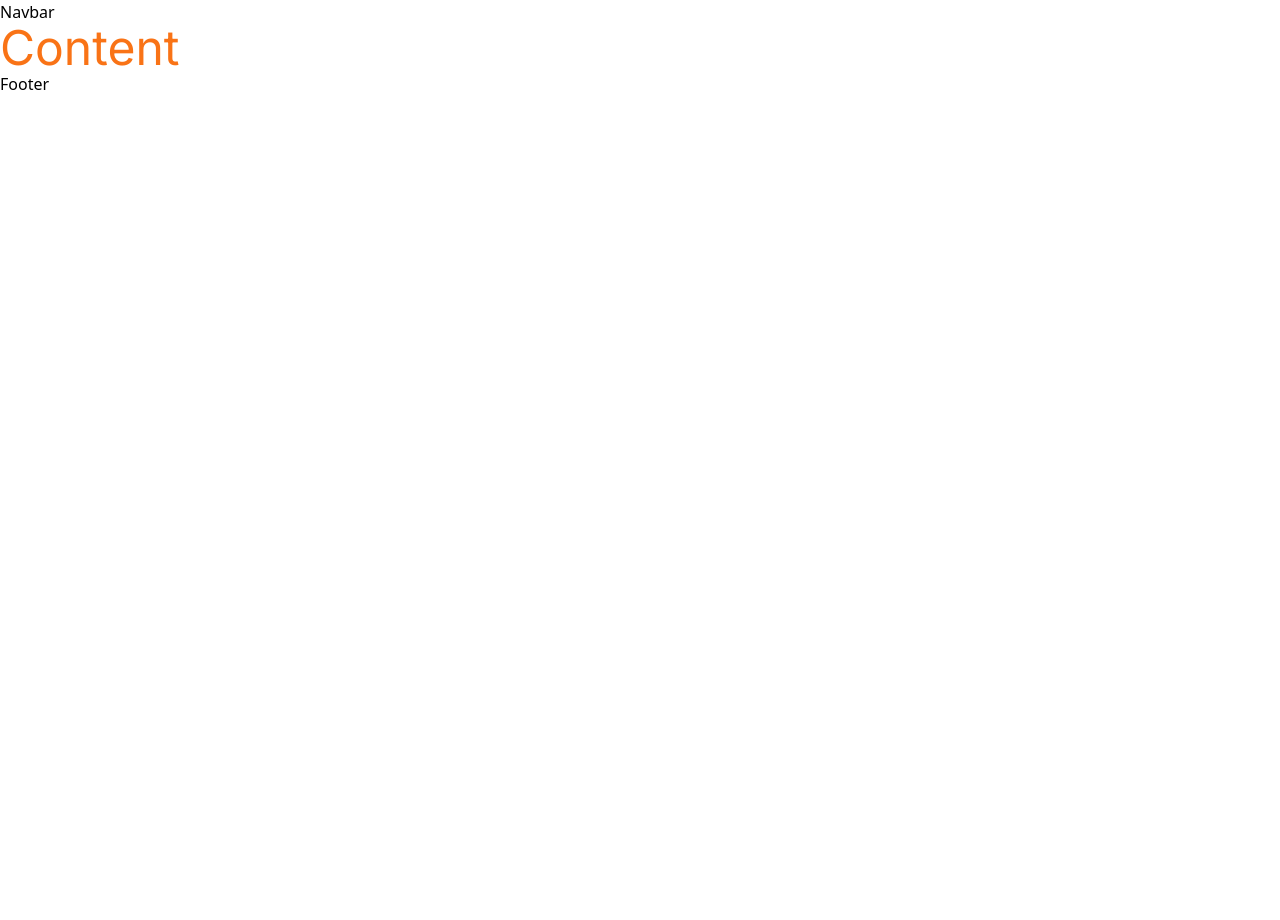
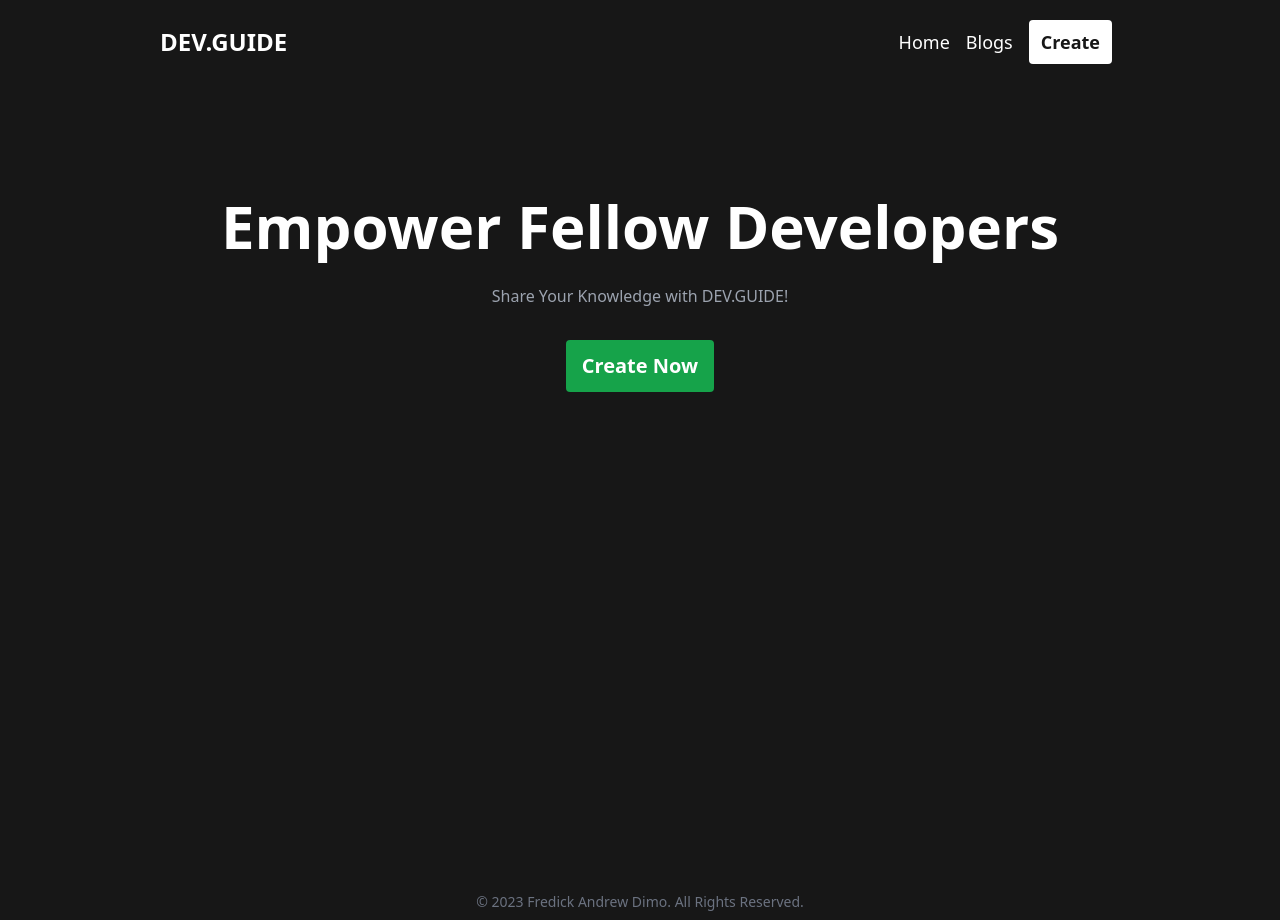
Before and after one commit to fredickandrewdimo/Dev-Guide, a React (Vite) app in the folder Dev.Guide/: page / in a window 1280 px wide. Before the commit the page ends 800 px from the top, so only its background shows below. Built offline with nearby package versions, Linux system fonts and the light colour scheme.

Commit message:
Created the homepage

```diff
--- a/Dev.Guide/index.html
+++ b/Dev.Guide/index.html
@@ -5,7 +5,7 @@
   <meta charset="UTF-8" />
   <link rel="icon" type="image/svg+xml" href="/vite.svg" />
   <meta name="viewport" content="width=device-width, initial-scale=1.0" />
-  <title>Dev.Guide</title>
+  <title>DEV.GUIDE</title>
 
   <link rel="preconnect" href="https://fonts.googleapis.com">
   <link rel="preconnect" href="https://fonts.gstatic.com" crossorigin>
--- a/Dev.Guide/package.json
+++ b/Dev.Guide/package.json
@@ -10,7 +10,8 @@
   },
   "dependencies": {
     "react": "^18.2.0",
-    "react-dom": "^18.2.0"
+    "react-dom": "^18.2.0",
+    "react-router-dom": "^5.3.4"
   },
   "devDependencies": {
     "@types/react": "^18.0.27",
--- a/Dev.Guide/src/App.jsx
+++ b/Dev.Guide/src/App.jsx
@@ -1,12 +1,13 @@
 import Footer from "./components/Footer";
+import Home from "./components/Home";
 import Navbar from "./components/Navbar";
 
 function App() {
   return (
-    <div className="App">
+    <div className="App bg-neutral-900 font-inter min-h-screen">
       <Navbar />
-      <div className="content">
-        <h1 className="text-orange-500 font-custom text-5xl">Content</h1>
+      <div className="mx-auto w-11/12 md:w-9/12 py-28 min-h-screen">
+        <Home />
       </div>
       <Footer />
     </div>
--- a/Dev.Guide/src/components/Footer.jsx
+++ b/Dev.Guide/src/components/Footer.jsx
@@ -1,7 +1,9 @@
 const Footer = () => {
   return (
-    <div className="footer">
-      <h1>Footer</h1>
+    <div className="flex items-center justify-center mx-auto w-11/12 md:w-9/12 py-2">
+      <p className="text-sm text-gray-500">
+        © 2023 Fredick Andrew Dimo. All Rights Reserved.
+      </p>
     </div>
   );
 };
--- a/Dev.Guide/src/components/Home.jsx
+++ b/Dev.Guide/src/components/Home.jsx
@@ -1,5 +1,15 @@
 const Home = () => {
-  return <div className="home">Home</div>;
+  return (
+    <div className="flex-col text-center">
+      <h1 className="text-white text-6xl font-bold">
+        Empower Fellow Developers
+      </h1>
+      <p className="text-gray-400 mt-7">Share Your Knowledge with DEV.GUIDE!</p>
+      <button className="text-white py-3 px-4 bg-green-600 font-bold rounded text-xl mt-8">
+        Create Now
+      </button>
+    </div>
+  );
 };
 
 export default Home;
--- a/Dev.Guide/src/components/Navbar.jsx
+++ b/Dev.Guide/src/components/Navbar.jsx
@@ -1,7 +1,20 @@
+import { Link } from "react-router-dom";
+
 const Navbar = () => {
   return (
-    <div className="nav">
-      <h1>Navbar</h1>
+    <div className="flex items-center justify-between mx-auto w-11/12 md:w-9/12 py-5">
+      <h1 className="text-white font-bold text-2xl">DEV.GUIDE</h1>
+      <div className="text-lg text-white">
+        <a className="mx-2" href="#">
+          Home
+        </a>
+        <a className="mx-2" href="#">
+          Blogs
+        </a>
+        <button className="mx-2 py-2 px-3 rounded bg-white text-neutral-900 font-bold">
+          Create
+        </button>
+      </div>
     </div>
   );
 };
--- a/Dev.Guide/tailwind.config.cjs
+++ b/Dev.Guide/tailwind.config.cjs
@@ -1,11 +1,11 @@
 /** @type {import('tailwindcss').Config} */
 module.exports = {
-  purge: {
-    content: ["./*.html", "./src/*.jsx"],
-  },
+  content: ["./index.html", "./src/**/*.{jsx,js}"],
   theme: {
     fontFamily: {
-      custom: ["Inter", "sans-serif"],
+      fontFamily: {
+        inter: ["Inter", "sans-serif"],
+      },
     },
     extend: {},
   },
```
Also changed, not shown: 1 other file (tests, documents, lock files or other folders).
